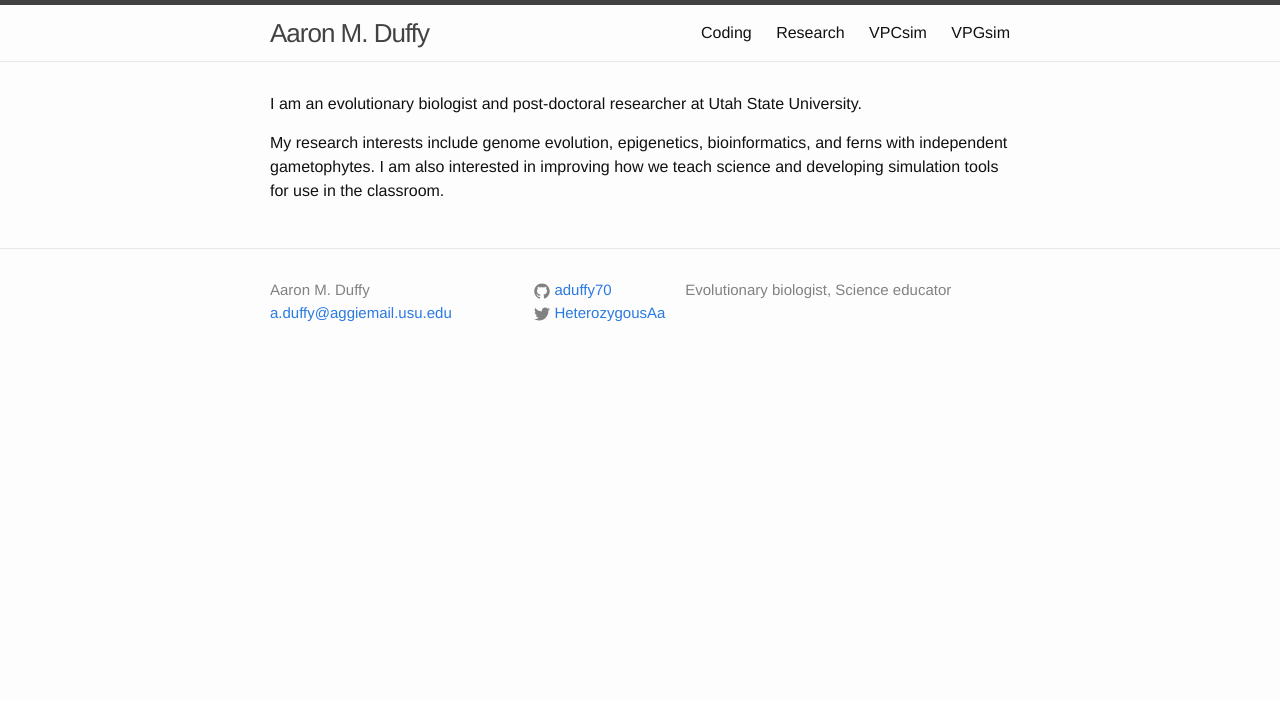
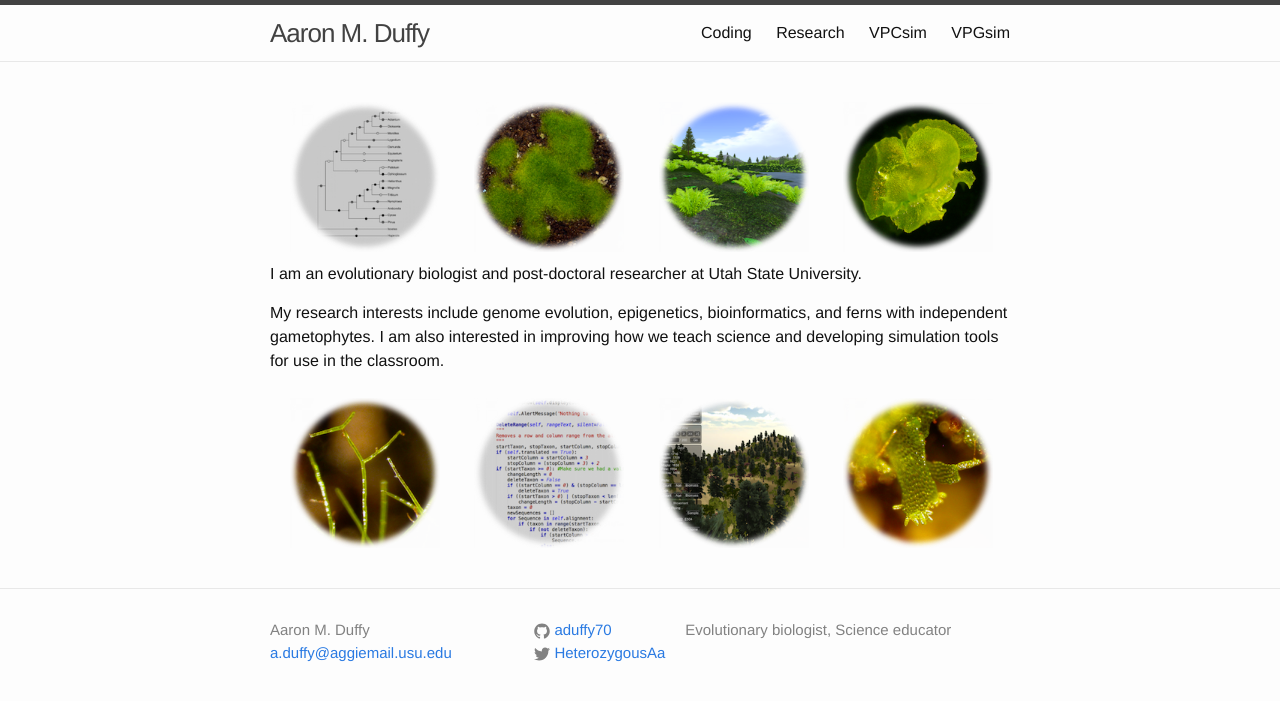
Before and after one commit to aduffy70/aduffy70.github.io, a Jekyll site: the page built from index.md, in a window 1280 px wide. Shown: the top 701 px of the page. Built offline with Jekyll 4.4.1, drawn with Linux system fonts in a browser that asks for light colours.

Commit message:
Add images to home page and update CSS to format them.

```diff
--- a/_sass/_base.scss
+++ b/_sass/_base.scss
@@ -206,3 +206,15 @@ pre {
         }
     }
 }
+
+/**
+ * Mine
+ */
+#homeimages {
+    padding:10px 0px 10px 0px;
+}
+
+#homeimages img {
+    padding:0px 10px 0px 10px;
+	float: none;
+}
--- a/index.md
+++ b/index.md
@@ -2,6 +2,19 @@
 layout: default
 ---
 
-I am an evolutionary biologist and post-doctoral researcher at Utah State University.
-
-My research interests include genome evolution, epigenetics, bioinformatics, and ferns with independent gametophytes. I am also interested in improving how we teach science and developing simulation tools for use in the classroom.
+<div id="homeimages">
+  <img src="images/Plant_Evolution.png" width="150" height="150" alt="Plant Evolution" />
+  <img src="images/Independent_Gametophytes.png" width="150" height="150" alt="Independent Gametophytes" />
+  <img src="images/Population_Genetics_Simulations.png" width="150" height="150" alt="Population Genetics Simulations" />
+  <img src="images/Fern_Reproduction.png" width="150" height="150" alt="Fern Reproduction" />
+</div>
+<div id="hometext">
+  <p>I am an evolutionary biologist and post-doctoral researcher at Utah State University.</p>
+  <p>My research interests include genome evolution, epigenetics, bioinformatics, and ferns with independent gametophytes.  I am also interested in improving how we teach science and developing simulation tools for use in the classroom.</p>
+</div>
+<div id="homeimages">
+  <img src="images/Trichomanes_intricatum.png" width="150" height="150" alt="Trichomanes intricatum, Crepidomanes intricatum" />
+  <img src="images/Bioinformatics.png" width="150" height="150" alt="Bioinformatics" />
+  <img src="images/Plant_Community_Simulations.png" width="150" height="150" alt="Plant Community Simulations" />
+  <img src="images/Hymenophyllum_wrightii.png" width="150" height="150" alt="Hymenophyllum wrightii, Mecodium wrightii" />
+</div>
```
